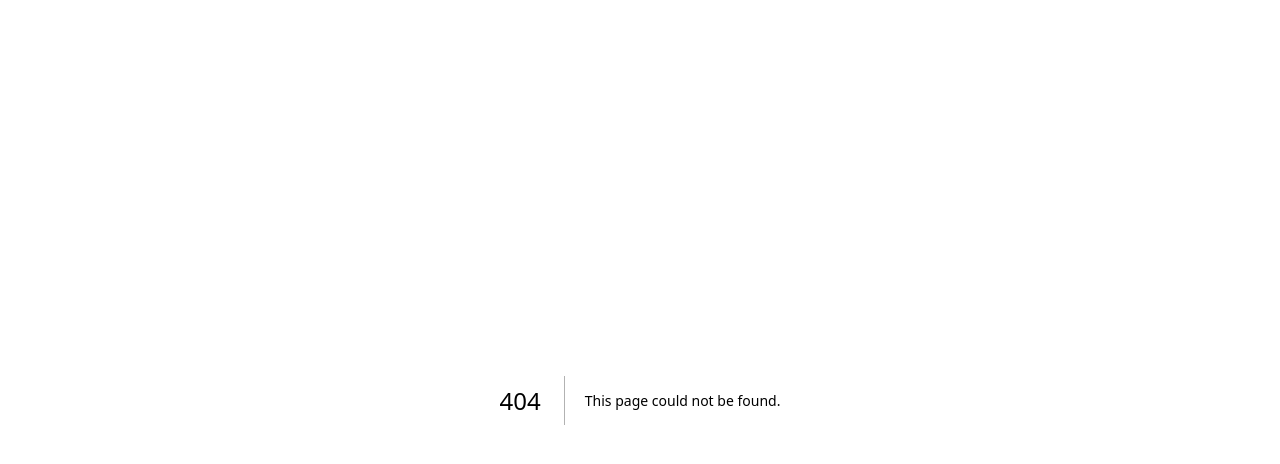
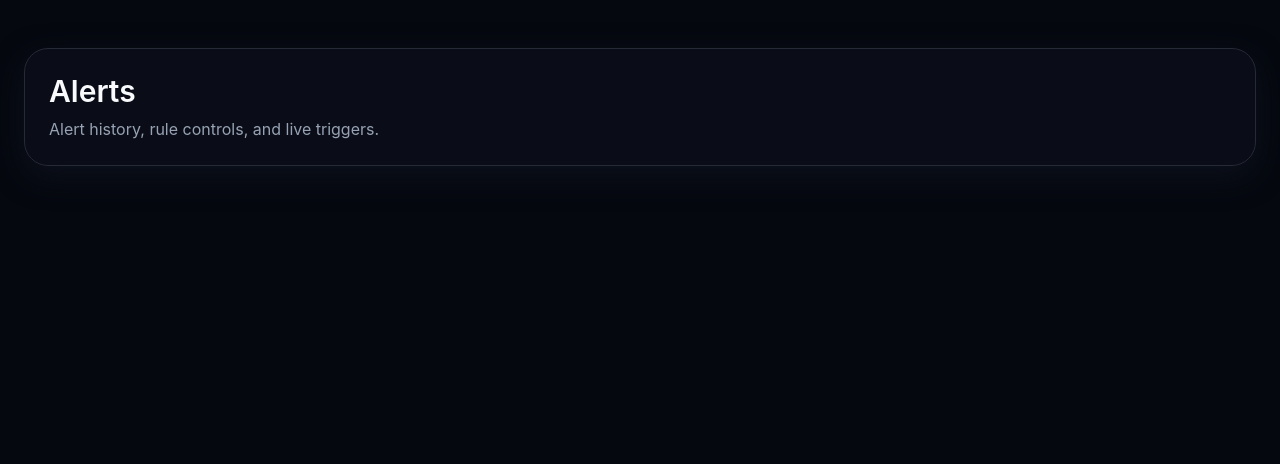
Before and after one commit to s44910470-ctrl/aibot, a Next.js app: page /alerts in a window 1280 px wide. Before the commit this address had no page. Shown: the top 464 px of the page. Built offline with nearby package versions, Linux system fonts and the light colour scheme.

Commit message:
feat: add alerts page

```diff
--- /dev/null
+++ b/app/alerts/page.tsx
@@ -0,0 +1,10 @@
+export default function AlertsPage() {
+  return (
+    <main className="min-h-screen bg-bg text-text px-6 py-12">
+      <div className="mx-auto max-w-7xl rounded-3xl border border-border bg-panel/70 p-6 shadow-panel backdrop-blur-xl">
+        <h1 className="text-3xl font-semibold">Alerts</h1>
+        <p className="mt-2 text-muted">Alert history, rule controls, and live triggers.</p>
+      </div>
+    </main>
+  );
+}
```
